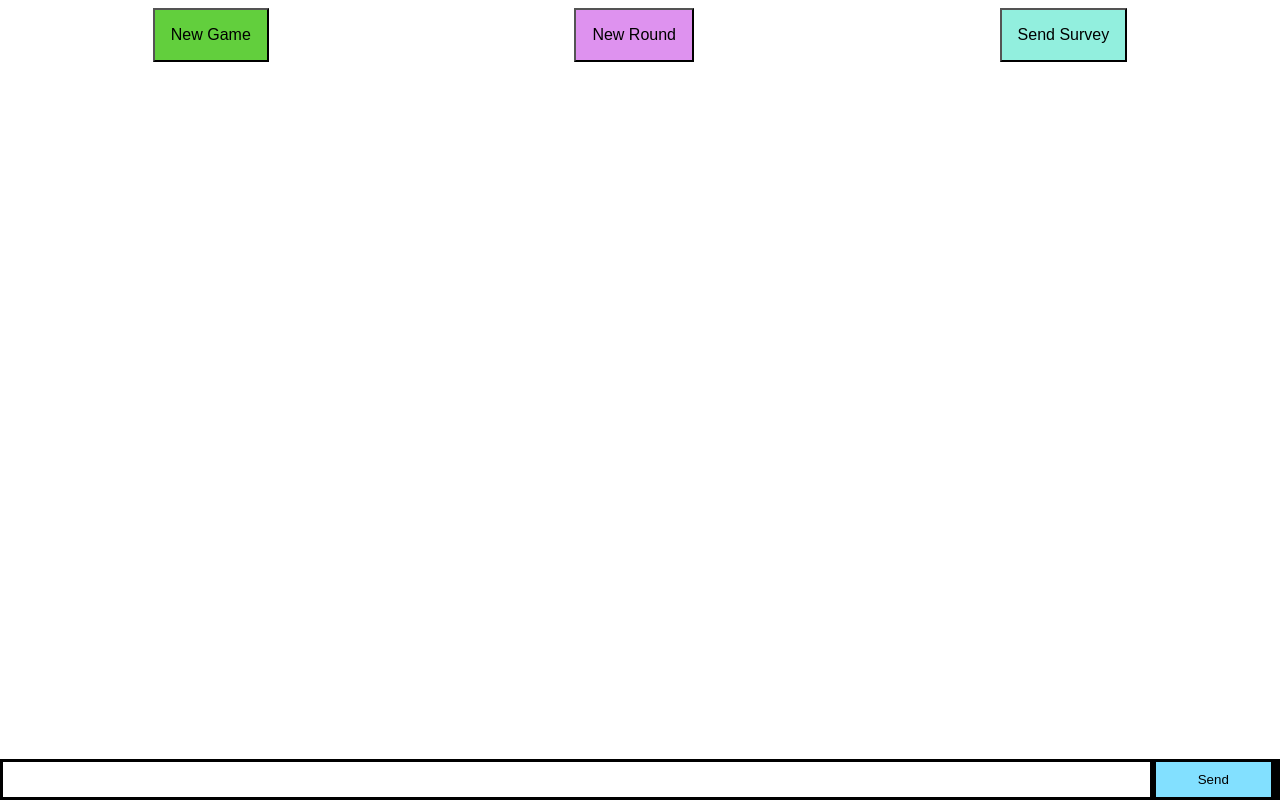
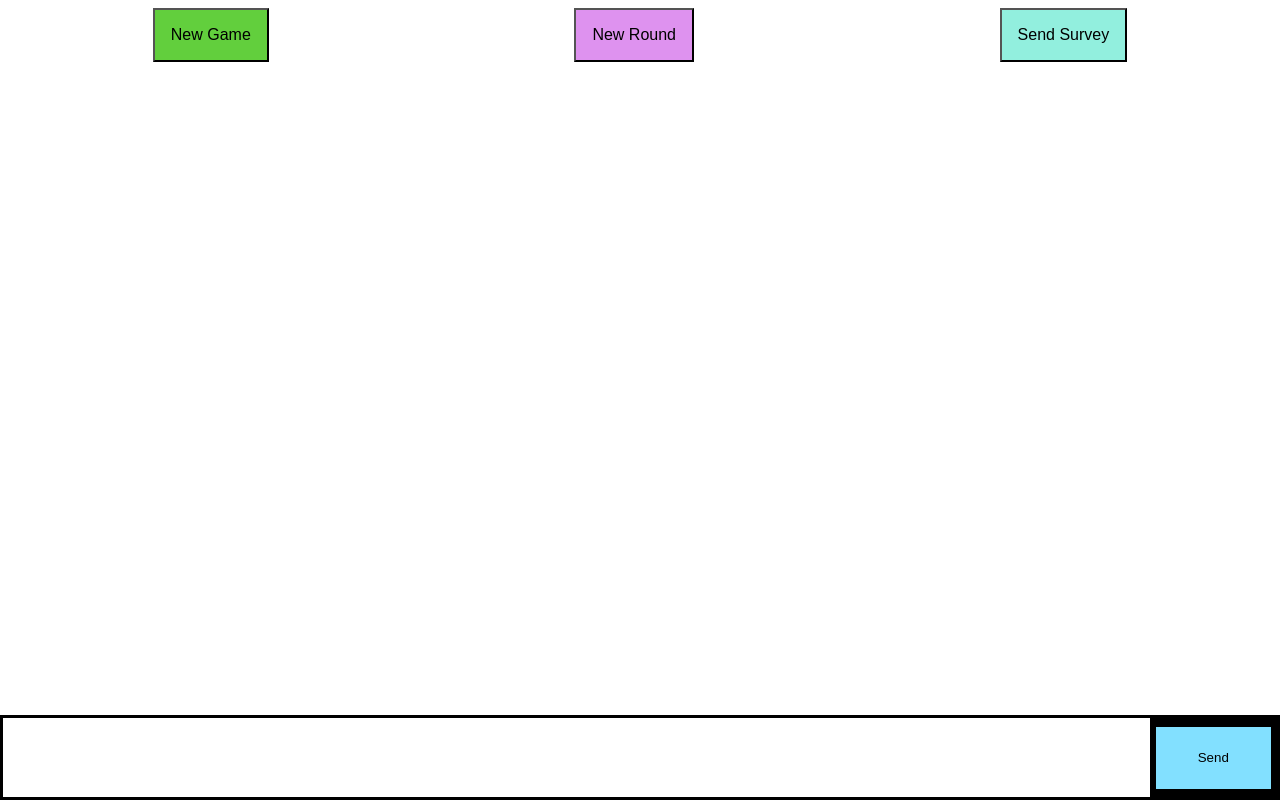
Before and after one commit to project-dali/playtest-prototype, a website: page host.html in a window 1280 px wide. Drawn offline with nearby package versions, Linux system fonts and the light colour scheme; no server answers.

Commit message:
🐛 Fix obscured messages in ui

```diff
--- a/host.html
+++ b/host.html
@@ -79,21 +79,23 @@
 
         form input {
             border: 0;
-            padding: 10px;
+            padding: 2rem;
+            margin-right: .5%;
             width: 90%;
-            margin-right: .5%;
         }
 
         form button {
-            width: 9%;
             background: rgb(130, 224, 255);
             border: none;
+            height: 62px;
             padding: 10px;
+            width: 9%;
         }
 
         #messages {
             list-style-type: none;
             margin: 0;
+            margin-bottom: 6rem;
             padding: 0;
         }
 
```
Also changed, not shown: index.html (+4 -3 lines).
